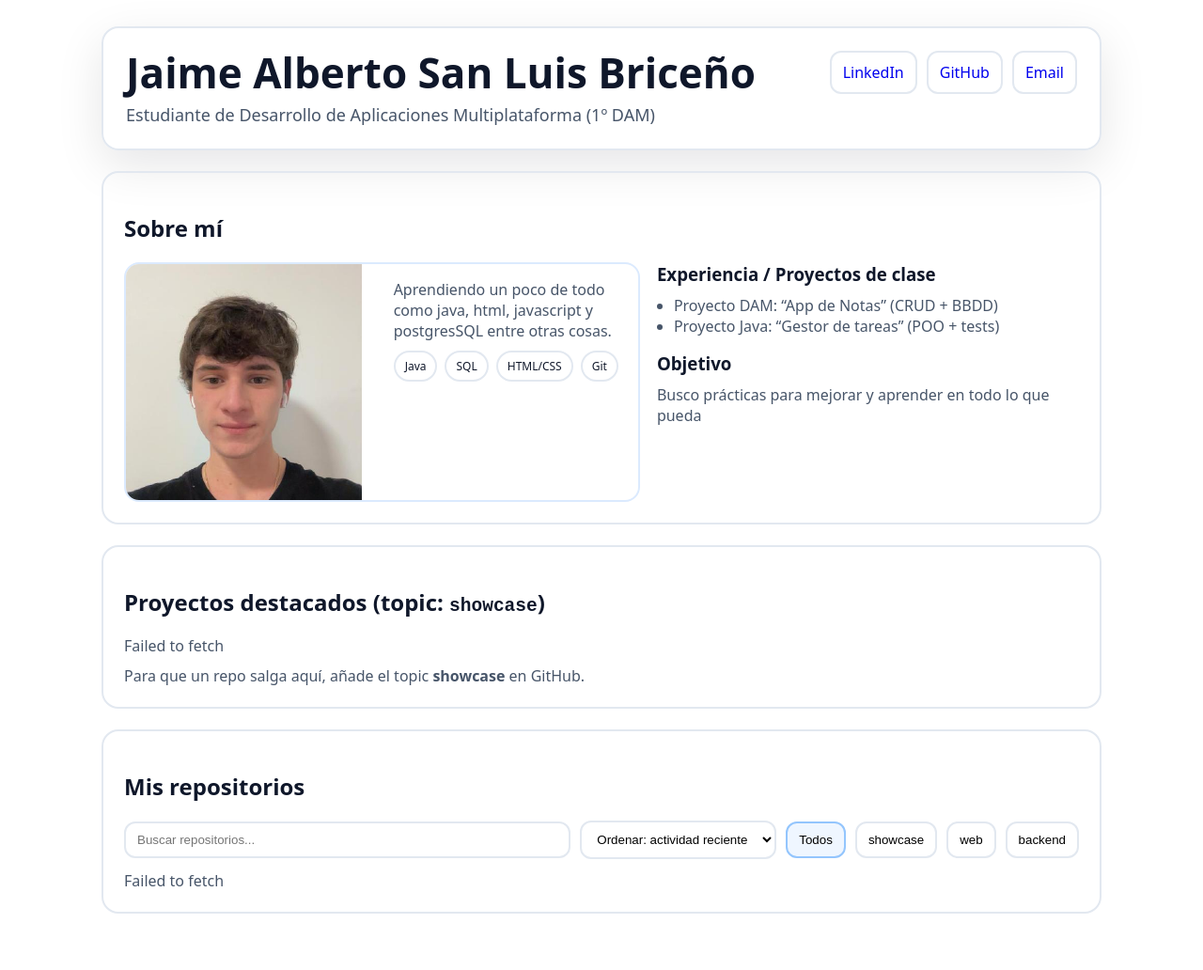
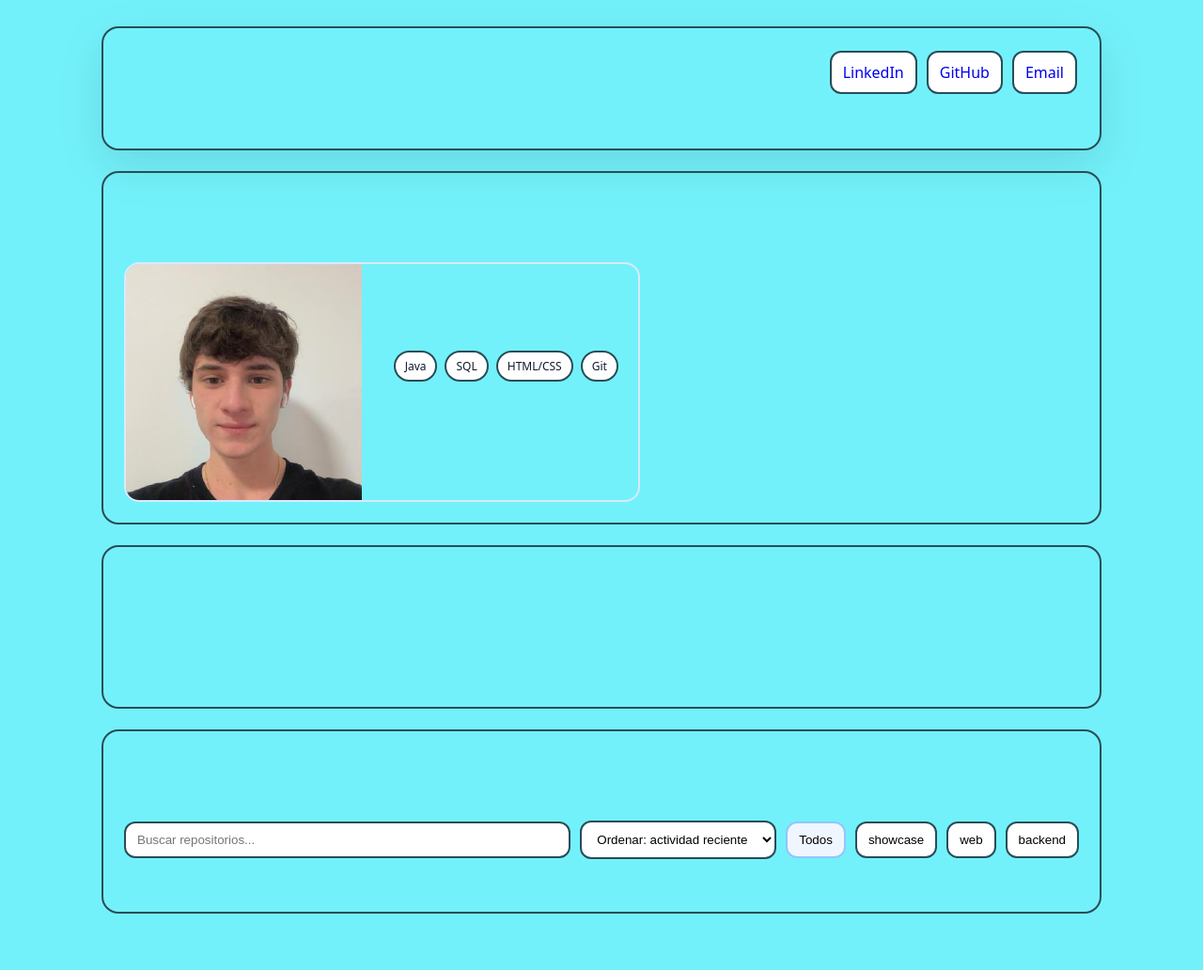
Before and after one commit to jaimesanluis/jaimesanluis.github.io, a Jekyll site: the page built from index.html, in a window 1280 px wide. Shown: the whole page at 94% size. Built offline with Jekyll 4.4.1, drawn with Linux system fonts in a browser that asks for light colours.

Commit message:
cambios en css

```diff
--- a/assets/css/styles.css
+++ b/assets/css/styles.css
@@ -1,11 +1,11 @@
 :root{
-  --bg:#ffffff;
-  --text:#0f172a;
-  --muted:#475569;
-  --card:#ffffff;
-  --line:#e2e8f0;
-  --brand:#2563eb;
-  --brand2:#8b5cf6;
+  --bg:#73f1fa;
+  --text:#73f1fa;
+  --muted:#73f1fa;
+  --card:#96c5c8;
+  --line:rgb(41, 77, 88);
+  --brand:#00161b;
+  --brand2:#ffffff;
   --shadow: 0 16px 50px rgba(2,6,23,.10);
   --radius: 18px;
 }
@@ -40,7 +40,7 @@
   background:#fff;
   color: #0f172a;
 }
-.pill.featured{border-color: #bbf7d0; background:#f0fdf4; color:#166534}
+.pill.featured{border-color: #bbf3f7; background:#73f1fa; color:#166534}
 .cards{display:grid;grid-template-columns:repeat(3,1fr);gap:14px}
 @media (max-width: 950px){ .cards{grid-template-columns:repeat(2,1fr)} }
 @media (max-width: 620px){ .cards{grid-template-columns:1fr} }
@@ -50,9 +50,9 @@
   box-shadow: 0 10px 30px rgba(2,6,23,.06);
   display:flex;flex-direction:column;gap:10px;
 }
-.card.border-blue{border-color:#bfdbfe}
-.card.border-violet{border-color:#ddd6fe}
-.card.border-emerald{border-color:#bbf7d0}
+.card.border-blue{border-color:#00d0ff}
+.card.border-violet{border-color:#00d0ff}
+.card.border-emerald{border-color:#00d0ff}
 .muted{color:var(--muted)}
 .toolbar{display:flex;gap:10px;flex-wrap:wrap;align-items:center;margin-top:8px}
 .input{flex:1;min-width:220px;padding:10px 12px;border-radius:12px;border:2px solid var(--line)}
```
Also changed, not shown: 1 other file.
